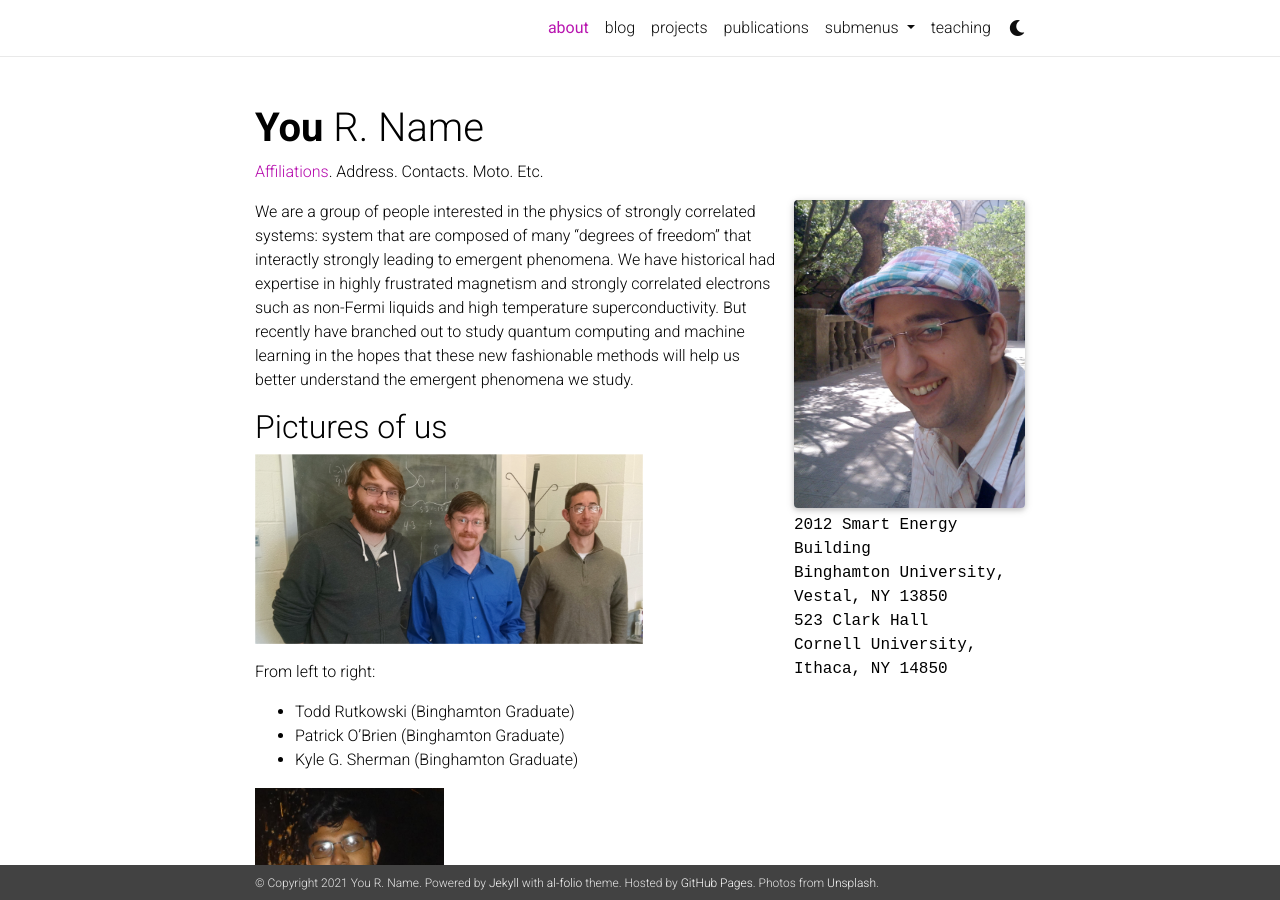
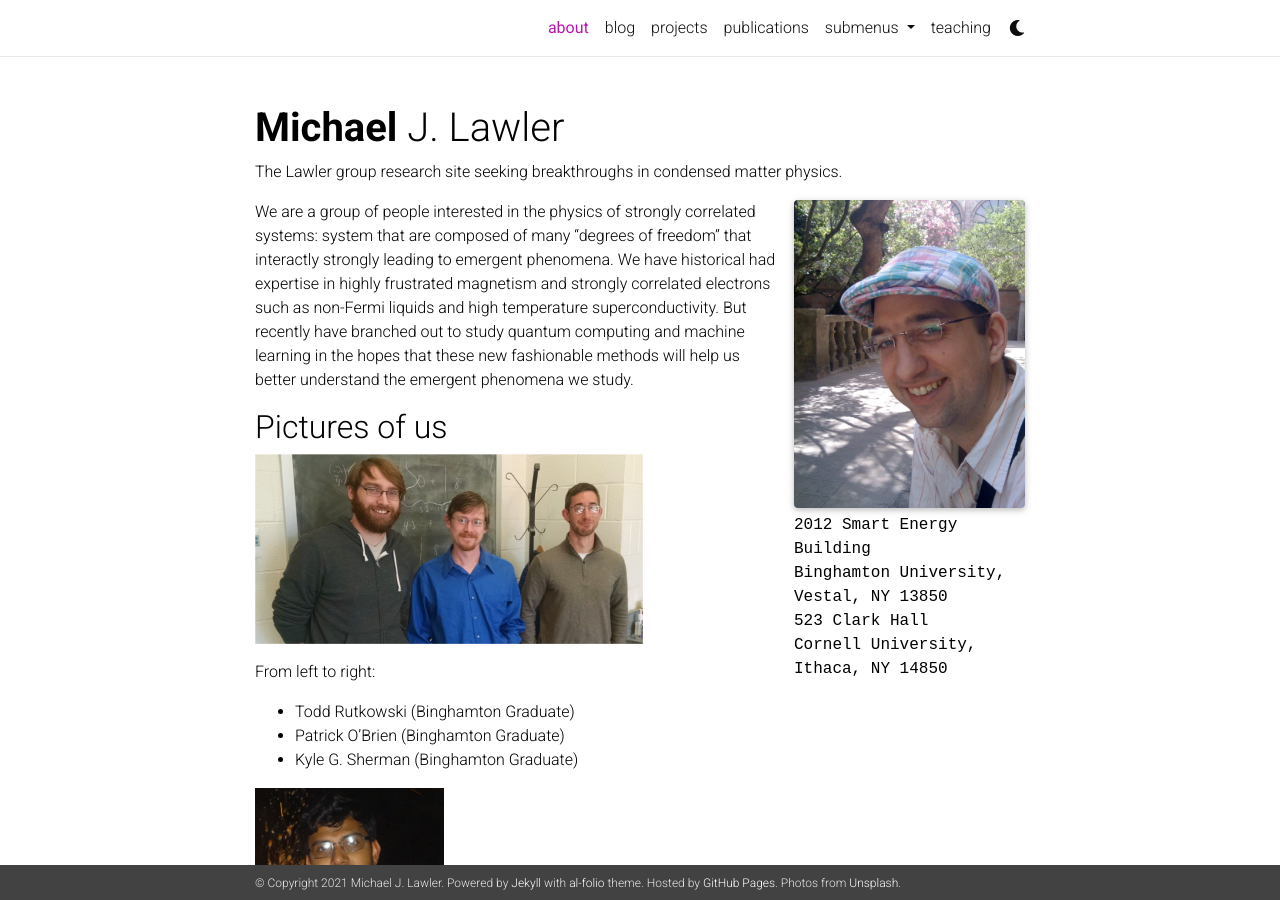
Before and after one commit to Lawler-Research-Group/lawler-research-group-old-website, a Jekyll site: the page built from _pages/about.md, in a window 1280 px wide and 900 px high. Built offline with Jekyll 4.4.1, drawn with Linux system fonts in a browser that asks for light colours; nearby versions of some CDN libraries; comment, search, counter and statistics services are not loaded; a style sheet for code colours, icons or effects is not loaded.

Commit message:
just making a few small changes to about.md and _config.yml

```diff
--- a/_config.yml
+++ b/_config.yml
@@ -3,12 +3,12 @@
 # -----------------------------------------------------------------------------
 
 title: blank # the website title (if blank, full name will be used instead)
-first_name: You
-middle_name: R.
-last_name: Name
-email: you@example.com
+first_name: Michael
+middle_name: J.
+last_name: Lawler
+email: mlawler@binghamton.edu
 description: > # the ">" symbol means to ignore newlines until "footer_text:"
-  A simple, whitespace theme for academics. Based on [*folio](https://github.com/bogoli/-folio) design.
+  The Lawler group research site seeking breakthroughs in condensed matter physics.
 footer_text: >
   Powered by <a href="http://jekyllrb.com/" target="_blank">Jekyll</a> with <a href="https://github.com/alshedivat/al-folio">al-folio</a> theme.
   Hosted by <a href="https://pages.github.com/" target="_blank">GitHub Pages</a>.
--- a/_pages/about.md
+++ b/_pages/about.md
@@ -2,7 +2,7 @@
 layout: about
 title: about
 permalink: /
-description: <a href="#">Affiliations</a>. Address. Contacts. Moto. Etc.
+description: The Lawler group research site seeking breakthroughs in condensed matter physics.
 
 profile:
   align: right
```
